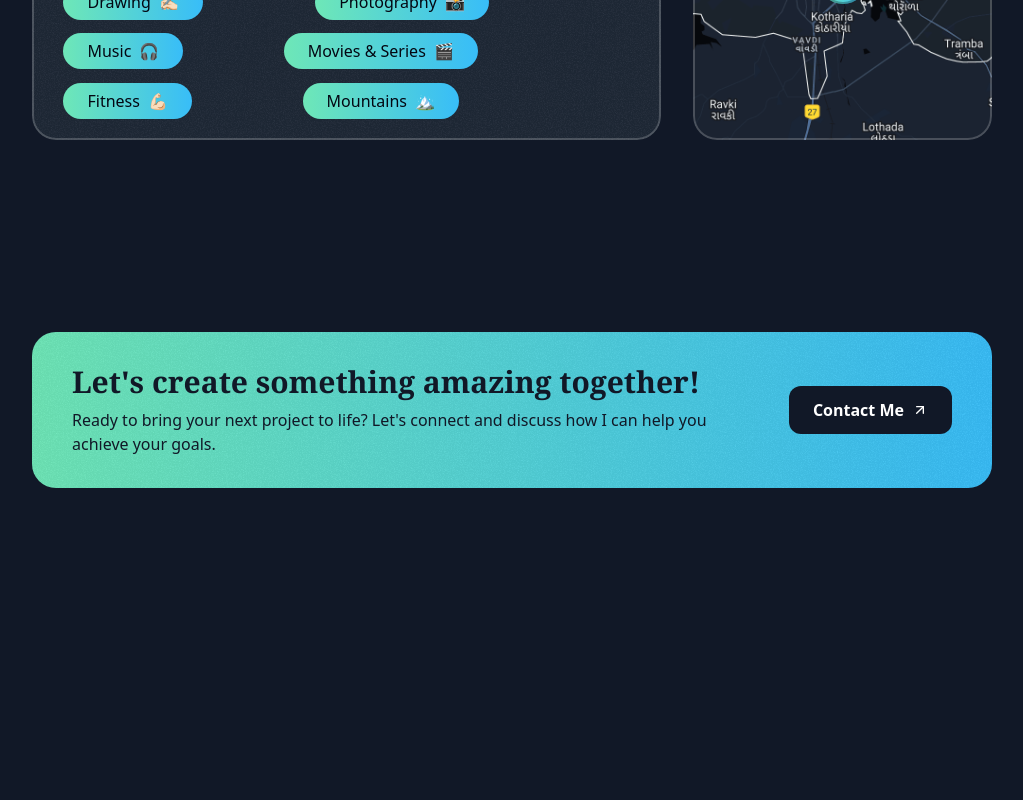
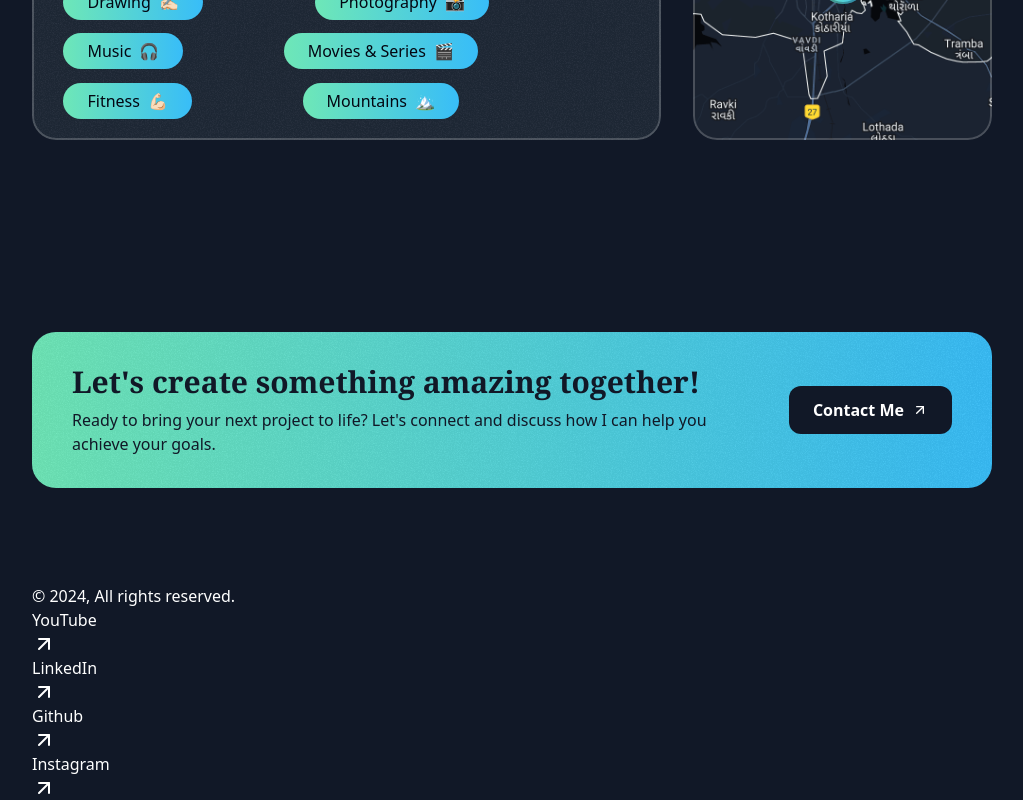
Before and after one commit to princedalsaniya/singlePagePortfolio_V1, a Next.js app: page / in a window 1280 px wide. Shown: the part 4080-4880 px from the top of the page, without its empty margins (128-1151 px from the left). Before the commit the page ends 4664 px from the top, so only its background shows below. Built offline with nearby package versions, Linux system fonts and the light colour scheme; a web font is replaced by a local one.

Commit message:
feat: added all HTML for footer

```diff
--- a/src/app/page.tsx
+++ b/src/app/page.tsx
@@ -4,6 +4,7 @@
 import { TapeSection } from './sections/Tape';
 import { AboutSection } from './sections/About';
 import { ContactSection } from './sections/Contact';
+import { Footer } from './sections/Footer';
 
 export default function Home() {
   return (
@@ -14,6 +15,7 @@
       <TapeSection />
       <AboutSection />
       <ContactSection />
+      <Footer />
     </div>
   );
 }
--- a/src/app/sections/Footer.tsx
+++ b/src/app/sections/Footer.tsx
@@ -1,3 +1,38 @@
+import ArrowUpRightIcon from '@/app/assets/icons/arrow-up-right.svg';
+
+const footerLinks = [
+  {
+    title: 'YouTube',
+    href: '#',
+  },
+  {
+    title: 'LinkedIn',
+    href: '#',
+  },
+  {
+    title: 'Github',
+    href: '#',
+  },
+  {
+    title: 'Instagram',
+    href: '#',
+  },
+];
+
 export const Footer = () => {
-  return <div>Footer Section</div>;
+  return (
+    <footer>
+      <div className="container">
+        <div>&copy; 2024, All rights reserved.</div>
+        <nav>
+          {footerLinks.map((link) => (
+            <a href={link.href} key={link.title}>
+              <span>{link.title}</span>
+              <ArrowUpRightIcon />
+            </a>
+          ))}
+        </nav>
+      </div>
+    </footer>
+  );
 };
```
